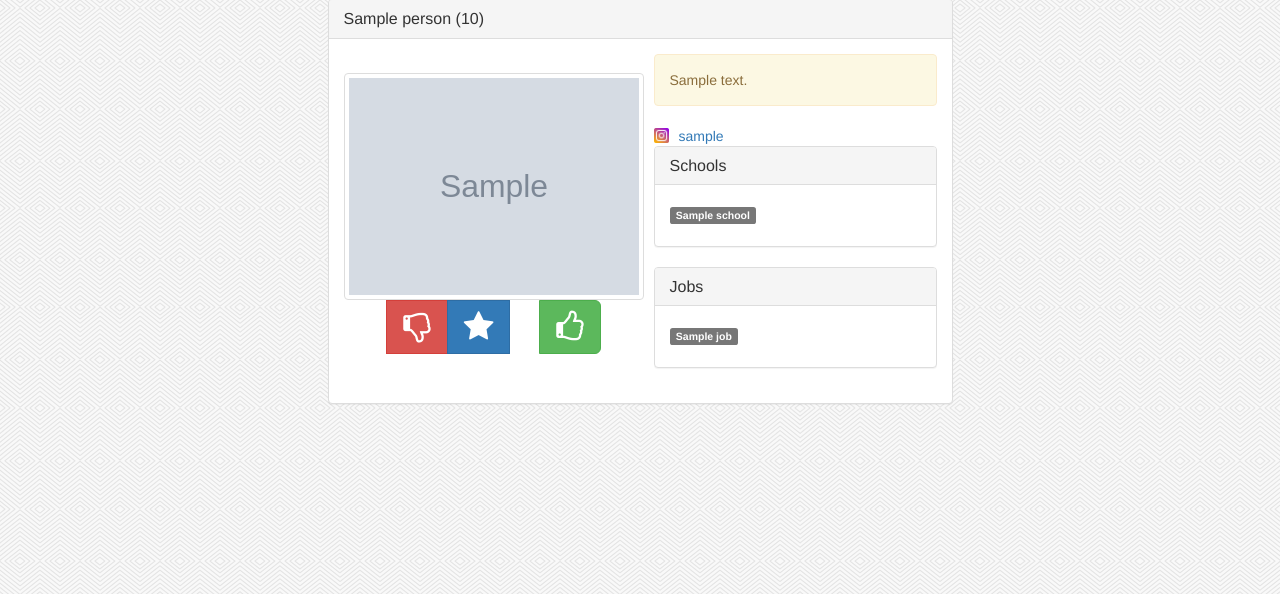
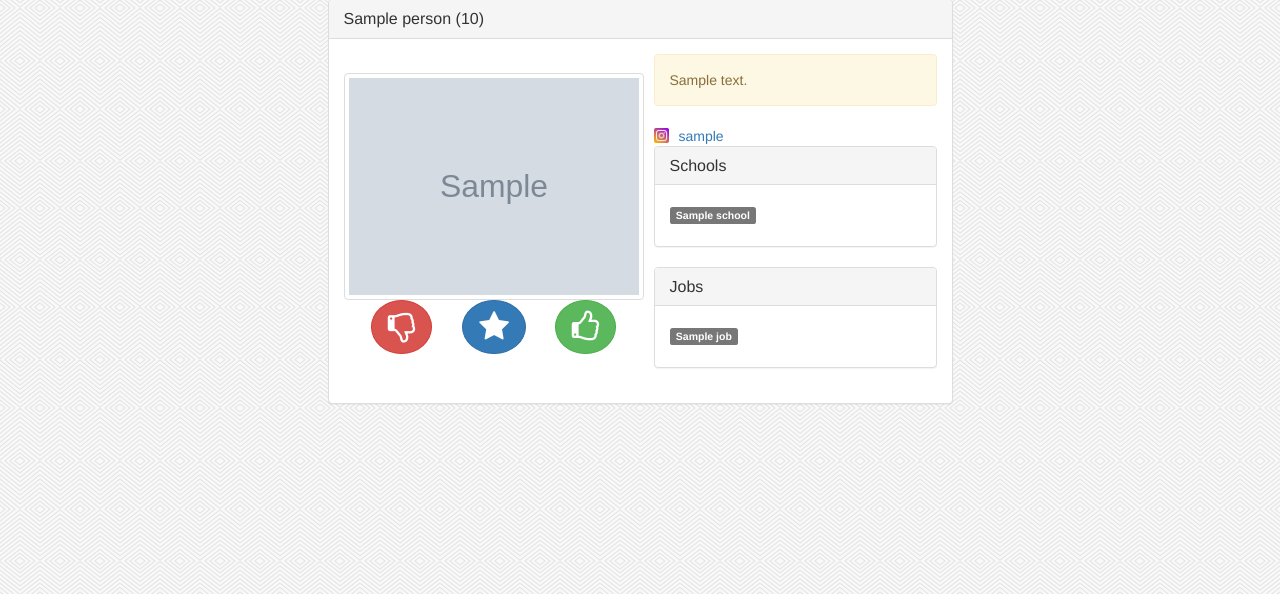
Before and after one commit to harababurel/pynder-iss, a Flask app: template src/templates/swipe.html in a window 1280 px wide. Shown: the part 93-687 px from the top of the page. Run offline with Flask 2, Linux system fonts and the light colour scheme; the template is opened without the code that fills it: most values are stand-ins (such as "Sample title", 1, 10 or a date in 2020); grey boxes marked "Sample" are stand-in pictures; some libraries are stand-ins or nearby versions; some web fonts are replaced.

Commit message:
Fix: added !important to swipe.css
Signed-off-by: Robert Iurisniti <iurisnit.robert@gmail.com>

```diff
--- a/src/static/swipe.css
+++ b/src/static/swipe.css
@@ -1,5 +1,5 @@
 .vote {
-    border-radius: 50%;
+    border-radius: 50%!important;
 }
 
 .vote i{
@@ -7,5 +7,5 @@
 }
 
 .superlike {
-    margin: 0 30px;
+    margin: 0 30px!important;
 }
```
